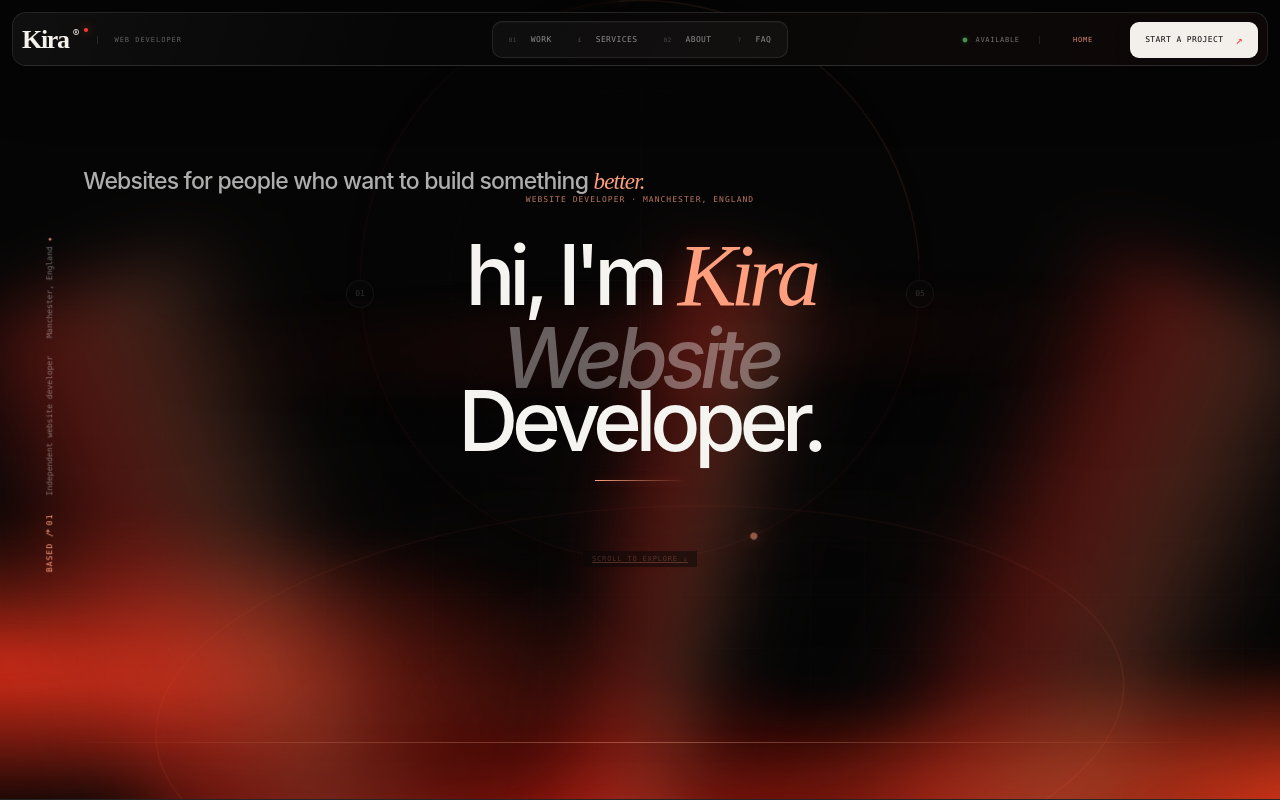
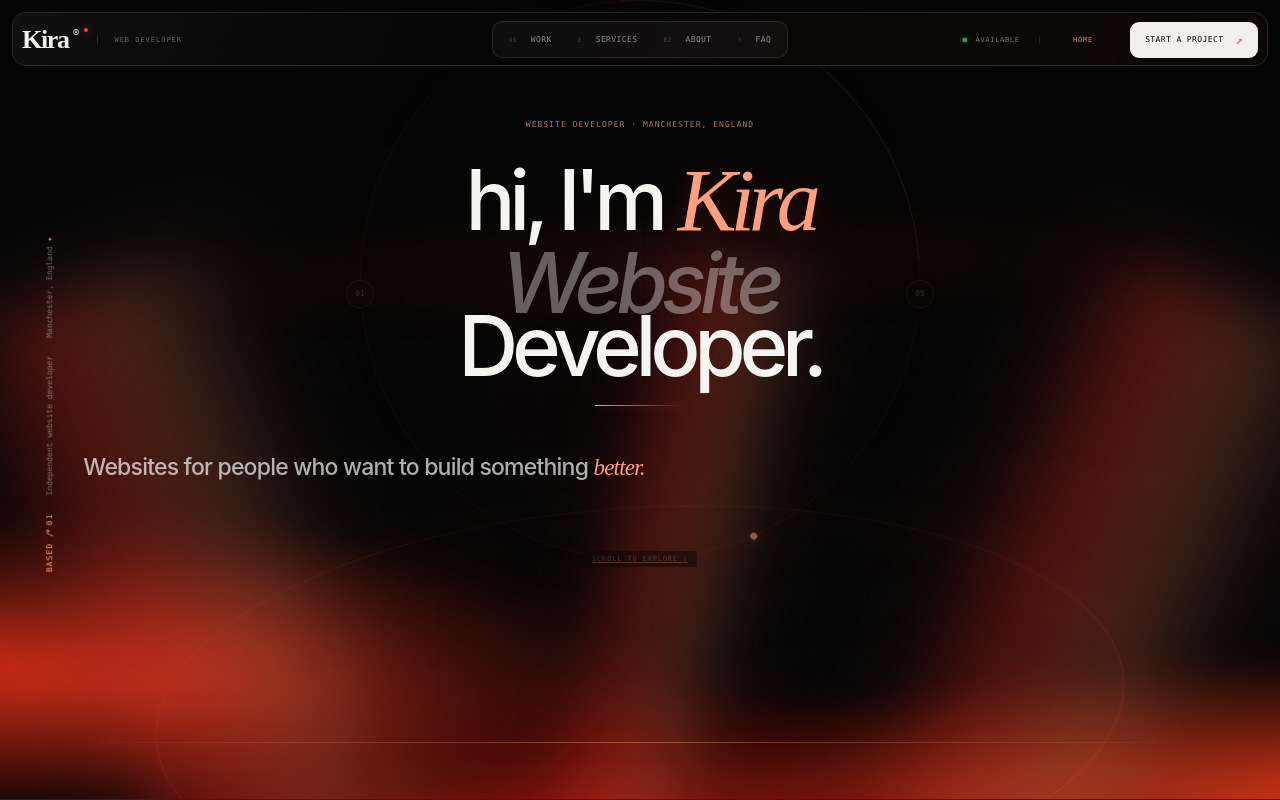
Before and after one commit to bykirahayes/bykira-portfolio, a website built with Vite: page index.html in a window 1280 px wide. Shown: the top 800 px of the page. Built offline with nearby package versions, Linux system fonts and the light colour scheme.

Commit message:
Finalize homepage hero spacing

```diff
--- a/src/hero-fix.css
+++ b/src/hero-fix.css
@@ -21,6 +21,7 @@
 }
 
 .hero-signature {
+  order: 1;
   flex: 0 0 auto;
   text-align: center;
 }
@@ -28,6 +29,7 @@
 .hero-signature h2 { font-size: clamp(52px, 6.5vw, 94px); }
 
 .hero-copy {
+  order: 2;
   z-index: 9;
   flex: 0 0 auto;
   width: min(680px, 72vw);
--- a/src/styles.css
+++ b/src/styles.css
@@ -2406,9 +2406,10 @@ header .scroll-progress { right: 10px; bottom: -1px; left: 10px; width: auto; he
   margin: 0;
   transform: none;
 }
-.hero-signature { flex: 0 0 auto; text-align: center; }
+.hero-signature { order: 1; flex: 0 0 auto; text-align: center; }
 .hero-signature h2 { font-size: clamp(52px, 6.5vw, 94px); }
 .hero-copy {
+  order: 2;
   z-index: 9;
   flex: 0 0 auto;
   width: min(680px, 72vw);
```
